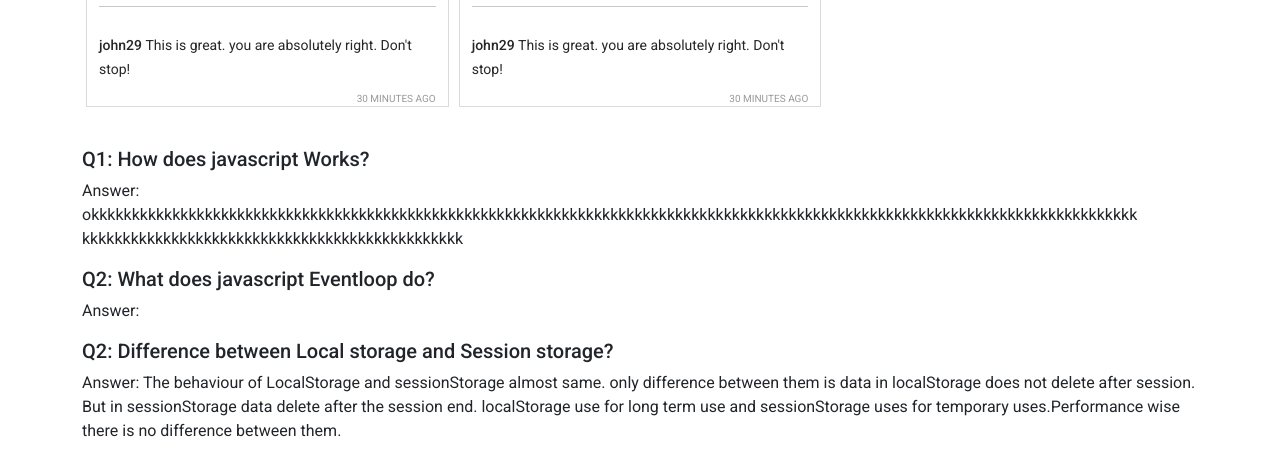
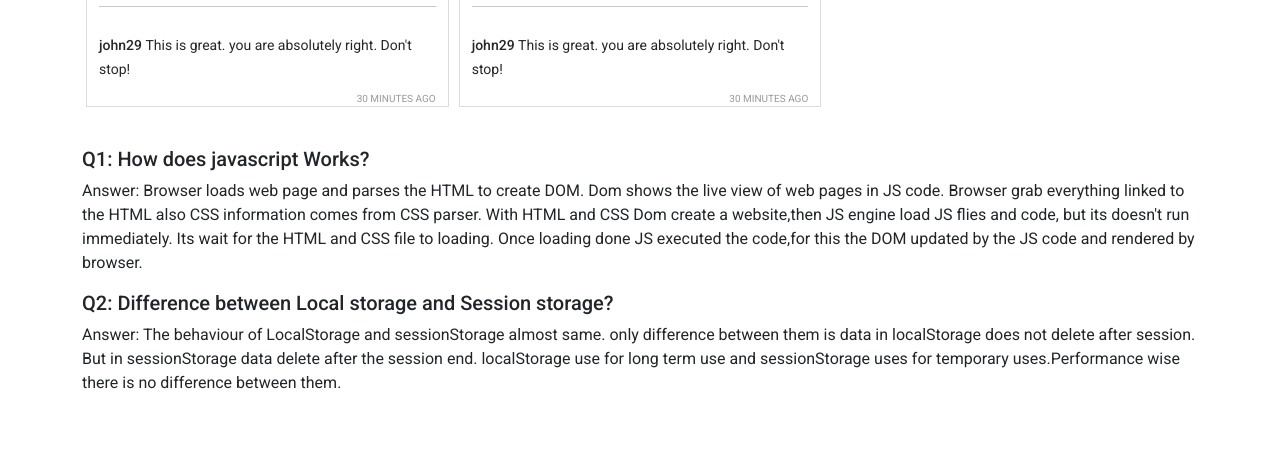
Before and after one commit to ahmed-rifat/Insta-Sohor, a plain HTML site: page index.html in a window 1280 px wide. Shown: the part 1425-1884 px from the top of the page. After the commit the page ends 1836 px from the top, so only its background shows below. Drawn offline with nearby package versions, Linux system fonts and the light colour scheme.

Commit message:
Qns 1 answeres

```diff
--- a/index.html
+++ b/index.html
@@ -79,15 +79,15 @@
         </main>
         <section class="container mt-4">
             <h5>Q1: How does javascript Works?</h5>
-            <p>Answer: okkkkkkkkkkkkkkkkkkkkkkkkkkkkkkkkkkkkkkkkkkkkkkkkkkkkkkkkkkkkkkkkkkkkkkkkkkkkkkkkkkkkkkkkkkkkkkkkkkkkkkkkkkkkkkkkkkkkkkkkkkkkkkkkk <br>
-                 kkkkkkkkkkkkkkkkkkkkkkkkkkkkkkkkkkkkkkkkkkkkkkk</p>
-            <h5>Q2: What does javascript Eventloop do?</h5>
-            <p>Answer:</p>
+            <p>Answer: Browser loads web page and parses the HTML to create DOM. Dom shows the live view of web pages in JS code.
+               Browser grab everything linked to the HTML also CSS information comes from CSS parser. With HTML and CSS Dom create a website,then JS engine load JS flies and code, but its doesn't run immediately. Its wait for the HTML and CSS file to loading. Once loading done JS executed the code,for this the DOM updated by the JS code and rendered by browser.
+            </p>
             <h5>Q2: Difference between Local storage and Session storage?</h5>
             <p>Answer: The behaviour of LocalStorage and sessionStorage almost same.
-                 only difference between them is data in localStorage does not delete after session.
-                  But in sessionStorage data delete after the session end.
-                   localStorage use for long term use and sessionStorage uses for temporary uses.Performance wise there is no difference between them.</p>
+               only difference between them is data in localStorage does not delete after session.
+               But in sessionStorage data delete after the session end.
+               localStorage use for long term use and sessionStorage uses for temporary uses.Performance wise there is no difference between them.
+            </p>
         </section>
         <footer></footer>
 
```
